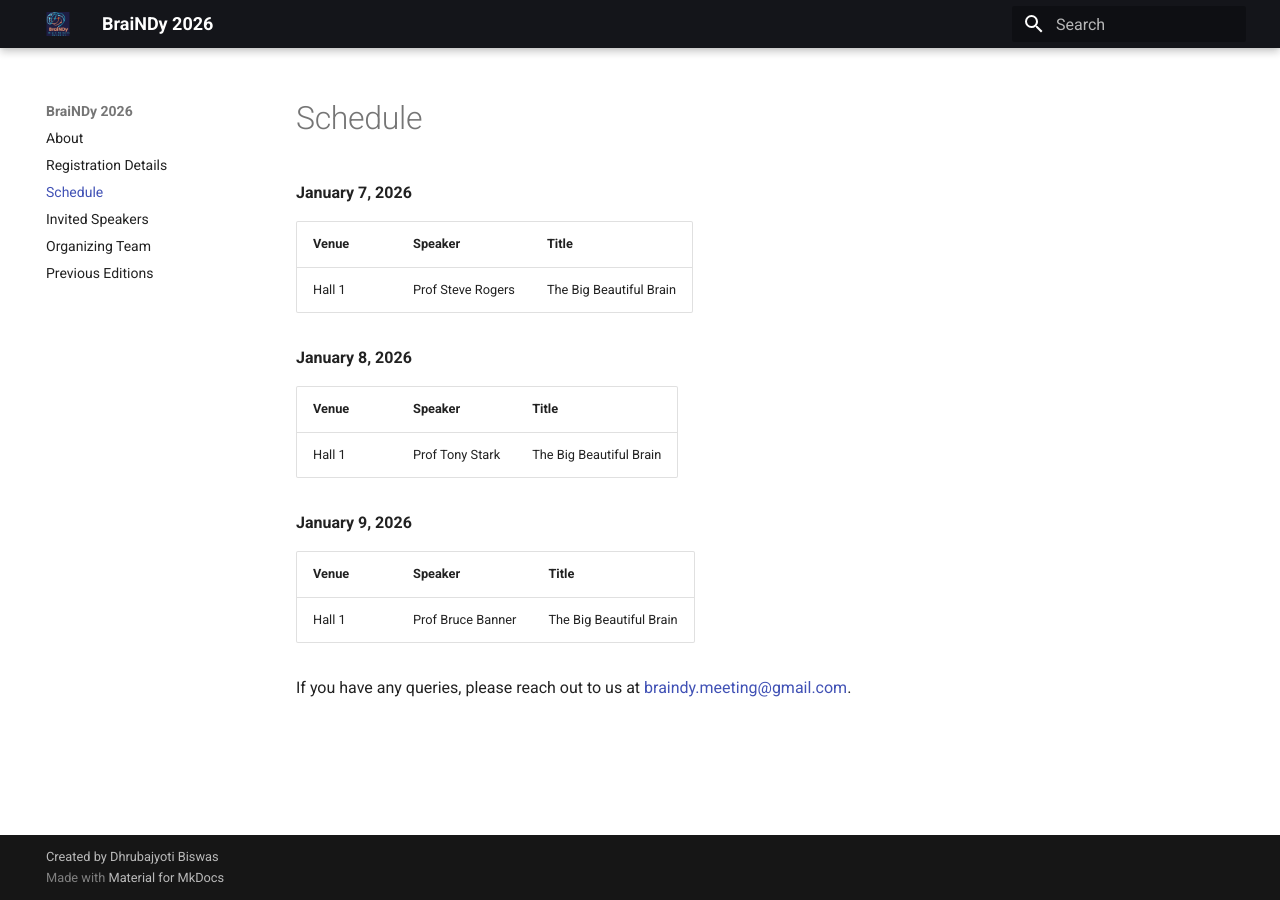
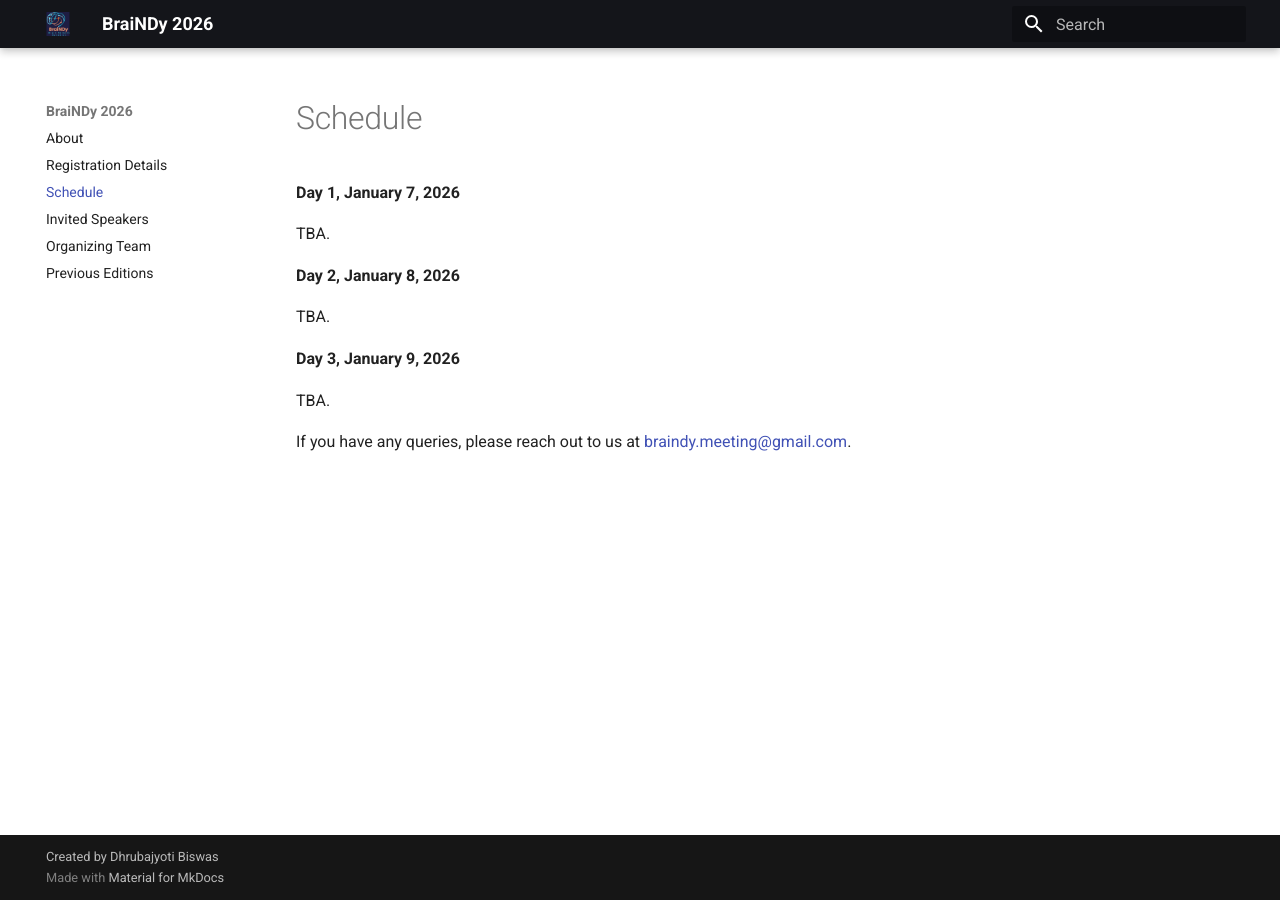
Before and after one commit to BraiNDyMeeting/v2026, an MkDocs documentation site: the page built from docs/schedule.md, in a window 1280 px wide. Built offline with MkDocs 1.6.1 and Material for MkDocs 9.7.7, drawn with Linux system fonts in a browser that asks for light colours.

Commit message:
Some changes to website

```diff
--- a/docs/schedule.md
+++ b/docs/schedule.md
@@ -1,22 +1,16 @@
 # Schedule
 
-<b> January 7, 2026</b>
+<b> Day 1, January 7, 2026</b>
 
-| Venue | Speaker | Title |
-| ---   | ---     | ---   |
-| Hall 1 | Prof Steve Rogers | The Big Beautiful Brain |
+TBA.
 
-<b> January 8, 2026</b>
+<b> Day 2, January 8, 2026</b>
 
-| Venue | Speaker | Title |
-| ---   | ---     | ---   |
-| Hall 1 | Prof Tony Stark | The Big Beautiful Brain |
+TBA.
 
-<b> January 9, 2026</b>
+<b> Day 3, January 9, 2026</b>
 
-| Venue | Speaker | Title |
-| ---   | ---     | ---   |
-| Hall 1 | Prof Bruce Banner | The Big Beautiful Brain |
+TBA.
 
 
 If you have any queries, please reach out to us at <a href="mailto:braindy.meeting@gmail.com">braindy.meeting@gmail.com</a>.
```
Also changed, not shown: docs/index.md (+8 -2 lines), docs/previous.md (+1 -0 lines), docs/speakers.md (+1 -7 lines), docs/img/location/p2.jpg (added), site/img/location/p2.jpg (added), site/index.html, site/schedule/index.html, site/search/search_index.json, site/sitemap.xml, site/speakers/index.html, 5 other files.
